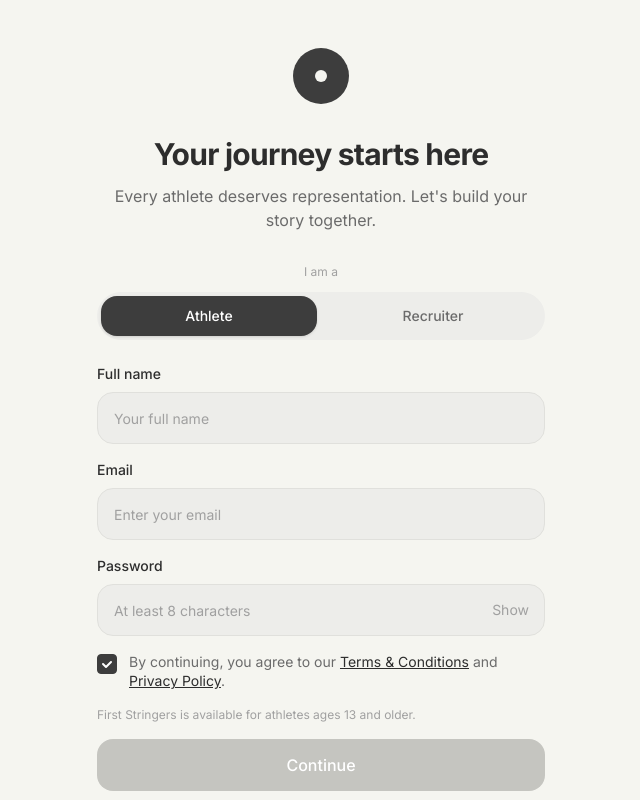
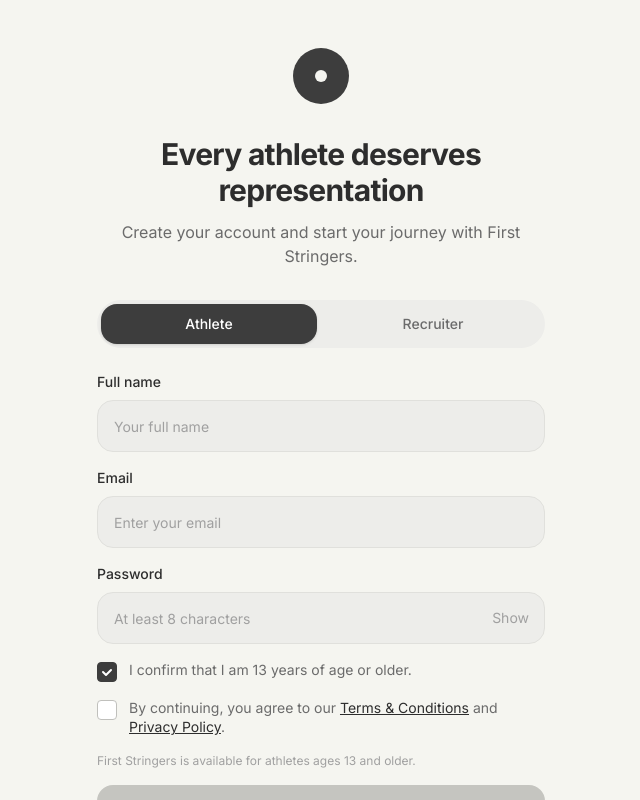
Before and after one commit to adorego/firststringers_platform, a Next.js app in the folder apps/web/: page /welcome in a window 1280 px wide. Both pictures are taken after a click on the button 426 px from the left and 664 px from the top of the page. Shown: the top 800 px of the page, without its empty margins (319-959 px from the left). Built offline with nearby package versions, Linux system fonts and the light colour scheme; no server answers.

Commit message:
Login: modifica los mensajes dependiendo si es atleta o reclutador, agrega confirmacion de edad para atletas

```diff
--- a/apps/web/src/app/welcome/page.tsx
+++ b/apps/web/src/app/welcome/page.tsx
@@ -17,6 +17,7 @@
   const [email, setEmail] = useState("");
   const [password, setPassword] = useState("");
   const [agreed, setAgreed] = useState(false);
+  const [ageConfirmed, setAgeConfirmed] = useState(false);
   const [showPassword, setShowPassword] = useState(false);
   const [loading, setLoading] = useState(false);
   const [error, setError] = useState("");
@@ -25,7 +26,8 @@
     name.trim().length > 0 &&
     email.trim().length > 0 &&
     password.length >= 8 &&
-    agreed;
+    agreed &&
+    (role === "recruiter" || ageConfirmed);
 
   async function handleContinue(e: React.FormEvent) {
     e.preventDefault();
@@ -86,16 +88,18 @@
 
         {/* Heading */}
         <h1 className="text-center text-3xl font-bold tracking-tight text-[#2D2D2D]">
-          Your journey starts here
+          {role === "recruiter"
+            ? "Find the right athletes"
+            : "Every athlete deserves representation"}
         </h1>
         <p className="mt-3 text-center text-base text-[#6B6B6B]">
-          Every athlete deserves representation. Let&apos;s build your story
-          together.
+          {role === "recruiter"
+            ? "Create your account and start recruiting with First Stringers."
+            : "Create your account and start your journey with First Stringers."}
         </p>
 
         {/* Role selector — updates URL */}
         <div className="mt-8 w-full">
-          <p className="mb-3 text-center text-xs text-[#A0A0A0]">I am a</p>
           <div className="flex gap-2 rounded-2xl bg-[#EDEDEA] p-1">
             <Link
               href="/welcome?role=athlete"
@@ -192,6 +196,41 @@
             </div>
           </div>
 
+          {/* Age confirmation — athletes only */}
+          {role === "athlete" && (
+            <div className="flex items-start gap-3">
+              <button
+                type="button"
+                onClick={() => setAgeConfirmed(!ageConfirmed)}
+                className={`mt-0.5 flex h-5 w-5 flex-shrink-0 items-center justify-center rounded border transition-colors ${
+                  ageConfirmed
+                    ? "border-[#3D3D3D] bg-[#3D3D3D]"
+                    : "border-[#C0C0BC] bg-white"
+                }`}
+                aria-label="Confirm age"
+              >
+                {ageConfirmed && (
+                  <svg
+                    className="h-3 w-3 text-white"
+                    viewBox="0 0 12 12"
+                    fill="none"
+                  >
+                    <path
+                      d="M2 6l3 3 5-5"
+                      stroke="currentColor"
+                      strokeWidth="2"
+                      strokeLinecap="round"
+                      strokeLinejoin="round"
+                    />
+                  </svg>
+                )}
+              </button>
+              <p className="text-sm leading-snug text-[#6B6B6B]">
+                I confirm that I am 13 years of age or older.
+              </p>
+            </div>
+          )}
+
           {/* T&C Checkbox */}
           <div className="flex items-start gap-3">
             <button
@@ -233,10 +272,12 @@
             </p>
           </div>
 
-          {/* Age notice */}
-          <p className="text-xs text-[#A0A0A0]">
-            First Stringers is available for athletes ages 13 and older.
-          </p>
+          {/* Age notice — athletes only */}
+          {role === "athlete" && (
+            <p className="text-xs text-[#A0A0A0]">
+              First Stringers is available for athletes ages 13 and older.
+            </p>
+          )}
 
           {/* Continue button */}
           <button
```
